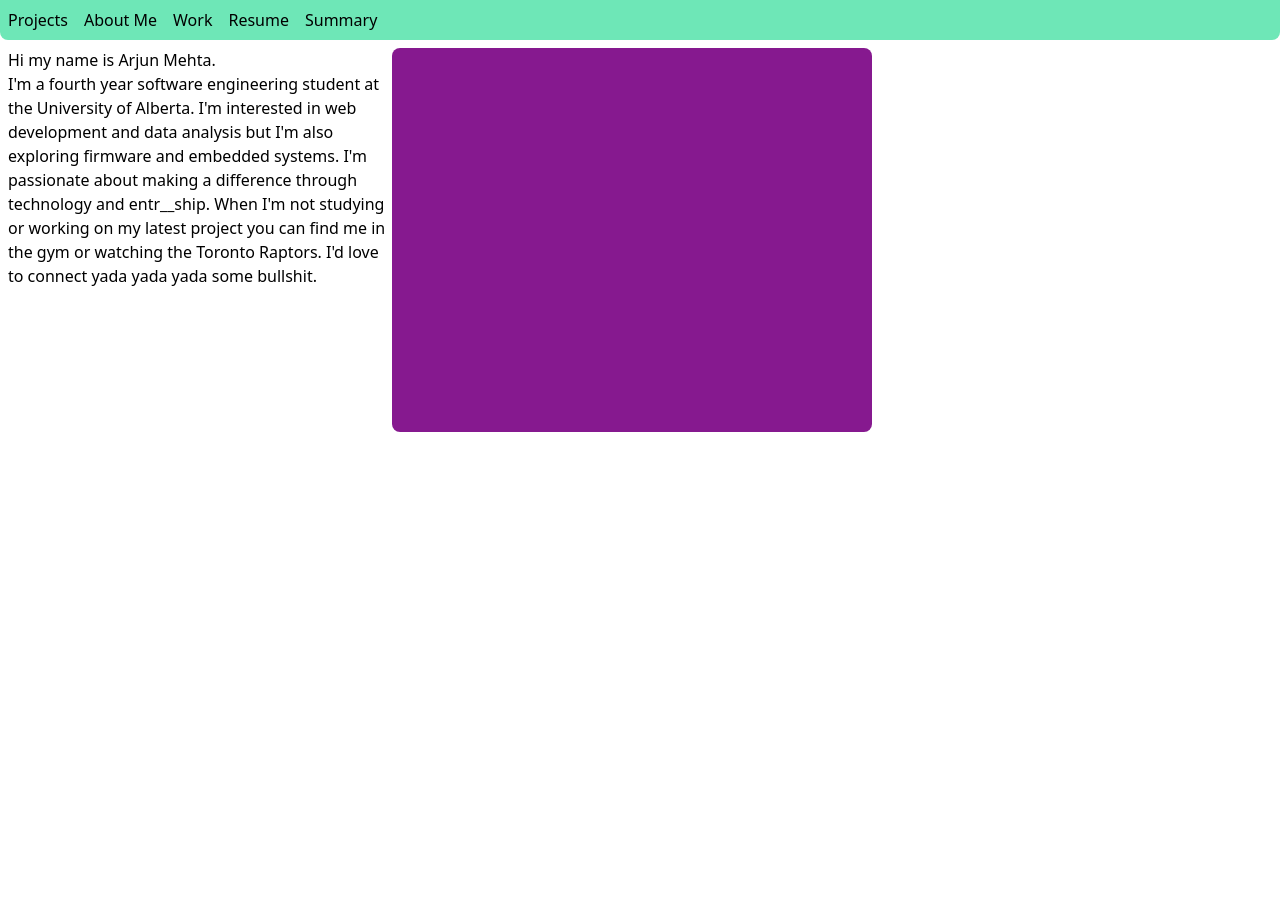
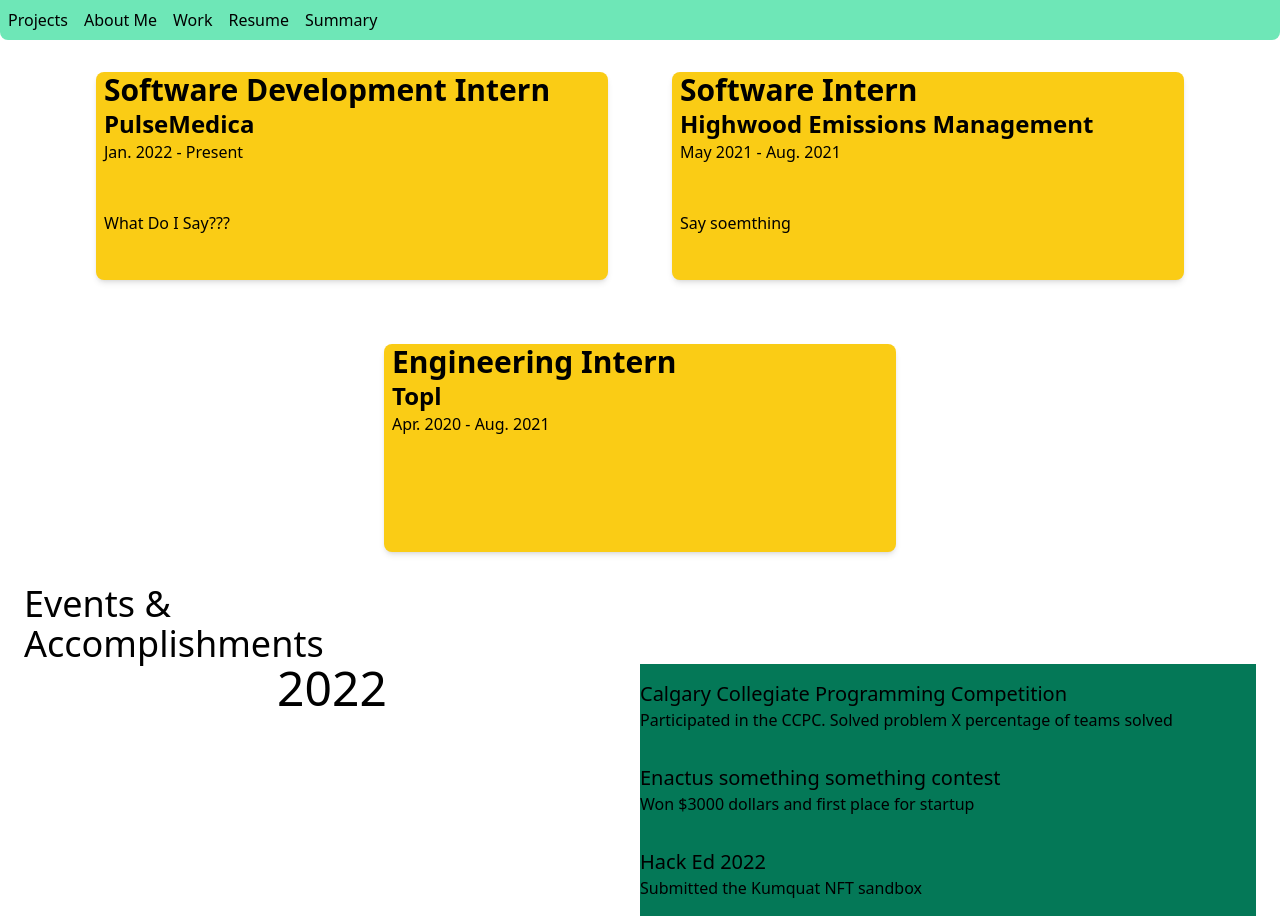
Before and after one commit to ArjunMehta01/personal_site_2, a React app: page / in a window 1280 px wide. Before the commit the page ends 800 px from the top, so only its background shows below. Built offline with nearby package versions, Linux system fonts and the light colour scheme.

Commit message:
styling tweaked + base page creation for jobs and projects

```diff
--- a/src/App.js
+++ b/src/App.js
@@ -21,12 +21,14 @@
 } from "react-router-dom";
 
 
+
+// IDEA: gradients to cards
 const App = () => {
     return (
         <div className="max-h-screen">
             {/* <Projects /> */}
-            {/* <Work /> */}
-            <About />
+            <Work />
+            {/* <About /> */}
         </div>
     )
 }
--- a/src/pages/About.js
+++ b/src/pages/About.js
@@ -15,7 +15,7 @@
     return (
         <>
             <Navbar />
-            <div className=" flex flex-row p-2">
+            <div className=" flex flex-row p-2 w-full">
                 <div className="w-96">
                     <h1 className="text-xlg">
                         Hi my name is Arjun Mehta.
--- a/src/pages/Work.js
+++ b/src/pages/Work.js
@@ -28,10 +28,11 @@
 
 `;
 
-
+// IDEA: gradients to job card
 const Work = () => {
     return (
         <>
+
             <div className="flex flex-row flex-wrap justify-center">
                 <Navbar />
                 <JobCard role="Software Development Intern" org="PulseMedica" date="Jan. 2022 - Present">
@@ -54,20 +55,18 @@
                 </AccompsHeader>
                 <Accomps>
                         <div>
-                            <Year className="text-5xl">2022</Year>
+                            {/* center text in this div */}
+                            <Year className="text-5xl self-center">2022</Year>
                         </div>
                         <div>
-                            <Event name="Hack Ed 2022">
-                                Hackathon
+                            <Event name="Calgary Collegiate Programming Competition">
+                                Participated in the CCPC. Solved problem X percentage of teams solved
+                            </Event>
+                            <Event name="Enactus something something contest">
+                                Won $3000 dollars and first place for startup
                             </Event>
                             <Event name="Hack Ed 2022">
-                                Hackathon
-                            </Event>
-                            <Event name="Hack Ed 2022">
-                                Hackathon
-                            </Event>
-                            <Event name="Hack Ed 2022">
-                                Hackathon
+                                Submitted the Kumquat NFT sandbox
                             </Event>
                         </div>
                 </Accomps>
--- /dev/null
+++ b/src/pages/cfgPages/projectPage.js
@@ -0,0 +1,25 @@
+import React from "react";
+import tw from "tailwind-styled-components";
+import Navbar from "../../components/Navbar";
+
+
+// future this is where you build generic project page
+const projectPage = (props) => {
+
+
+    return (
+        <>
+            <Navbar />
+            <div>
+                {/* project name */}
+                <h1>{}</h1>
+                <h2>TL:DR</h2>
+                <p>
+                    {/* description */}
+                </p>
+            </div>
+        </>
+    );
+};
+
+export default projectPage;
--- /dev/null
+++ b/src/pages/cfgPages/workPage.js
@@ -0,0 +1,17 @@
+import React from "react";
+import tw from "tailwind-styled-components";
+import Navbar from "../../components/Navbar";
+
+
+// future this is where you build generic project page
+const projectPage = () => {
+
+
+    return (
+        <>
+            <Navbar/>
+        </>
+    );
+};
+
+export default projectPage;
```
